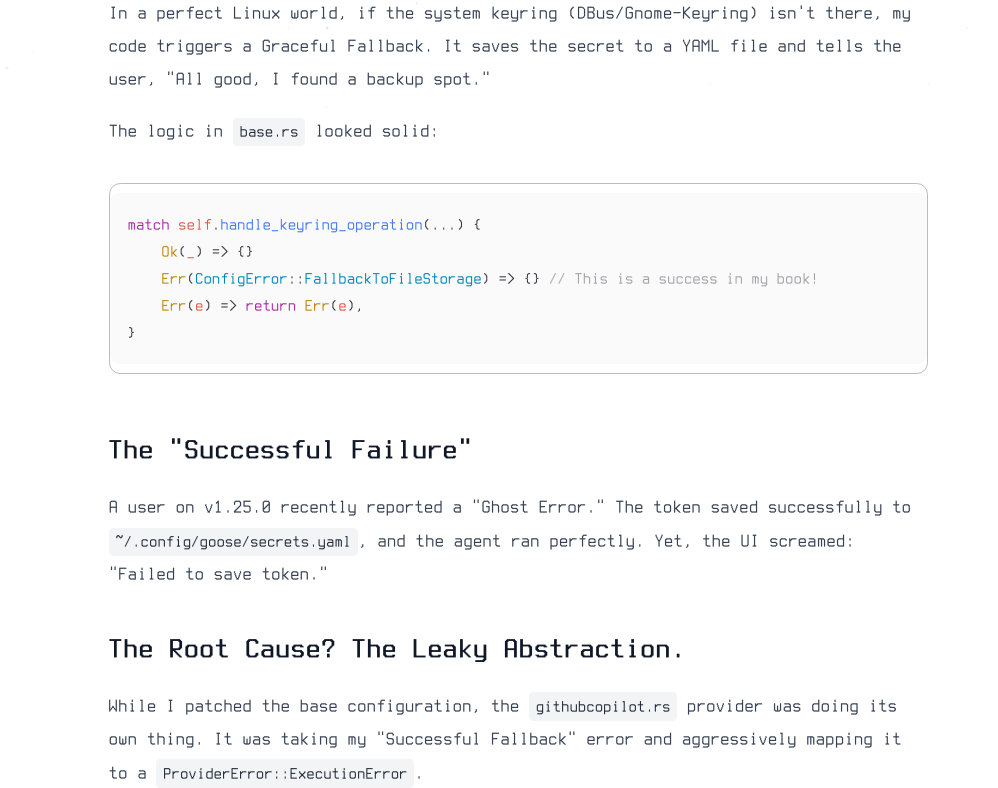
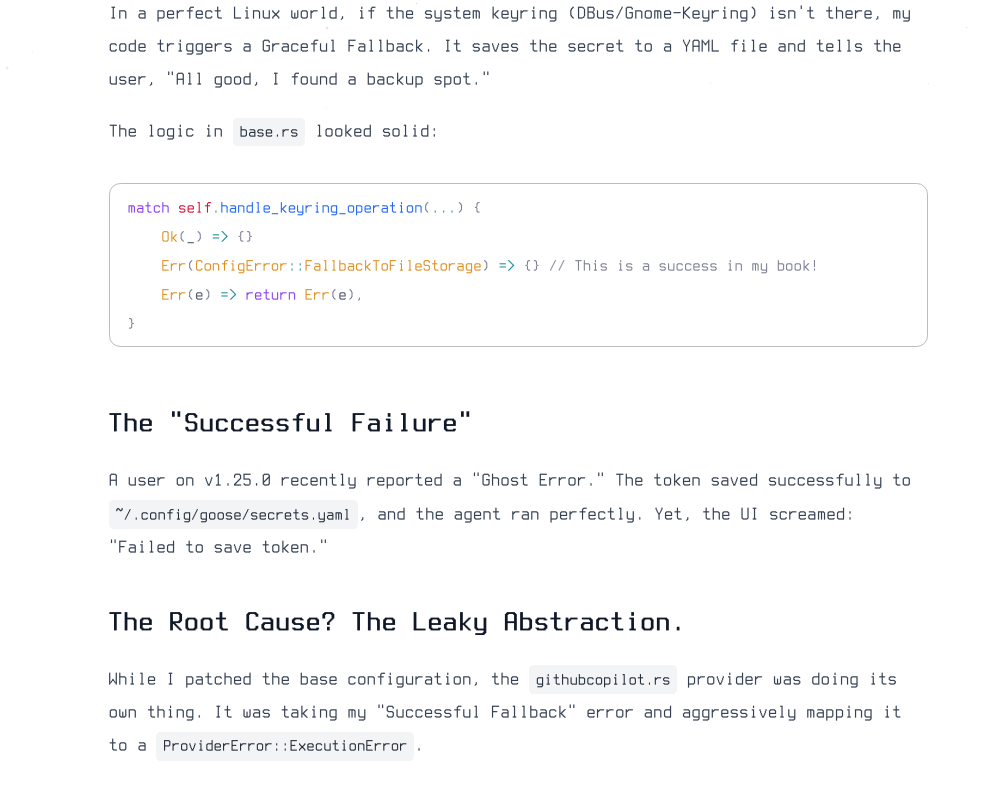
Before and after one commit to sheikhlimon/limon-portfolio, a Next.js app: page /posts/2026-02-25-wsl-oauth-failure in a window 1280 px wide. Shown: the part 653-1441 px from the top of the page, without its empty margins (122-1120 px from the left). Built offline with nearby package versions, Linux system fonts and the light colour scheme.

Commit message:
fix: Shiki code block dark mode and transparent backgrounds (#2)
* fix: use catppuccin themes for shiki, remove padding overrides

* fix: proper shiki integration with transparent backgrounds

* fix: shiki transparent background and padding

```diff
--- a/app/components/CodeBlock.tsx
+++ b/app/components/CodeBlock.tsx
@@ -16,8 +16,8 @@ export default function CodeBlock({ code, language }: CodeBlockProps) {
       const html = await codeToHtml(code, {
         lang: language as "bash" | "diff" | "rust" | "text" | "typescript" | "javascript",
         themes: {
-          light: "one-light",
-          dark: "one-dark-pro",
+          light: "catppuccin-latte",
+          dark: "catppuccin-mocha",
         },
       })
       setHighlighted(html)
@@ -27,8 +27,8 @@ export default function CodeBlock({ code, language }: CodeBlockProps) {
 
   if (!highlighted) {
     return (
-      <div className="border border-zinc-400/70 dark:border-zinc-500/50 rounded-lg p-0 my-4 overflow-hidden min-w-0 w-full max-w-full bg-gray-50 dark:bg-gray-900">
-        <pre className="font-mono text-sm whitespace-pre overflow-x-auto p-4">
+      <div className="border border-zinc-400/70 dark:border-zinc-500/50 rounded-lg my-4 overflow-hidden min-w-0 w-full max-w-full">
+        <pre className="font-mono text-sm whitespace-pre overflow-x-auto p-4 bg-gray-50 dark:bg-[#1e1e2e]">
           <code className="text-gray-700 dark:text-gray-300">{code}</code>
         </pre>
       </div>
--- a/app/globals.css
+++ b/app/globals.css
@@ -334,30 +334,19 @@
   overflow-x: auto;
 }
 
-/* Override shiki theme backgrounds */
+/* Shiki dual-theme: transparent background, syntax colors via CSS variables */
 .shiki,
-.shiki code {
-  padding: 0 !important;
+.shiki code,
+.shiki span {
+  background: transparent !important;
 }
 
-/* Shiki code block overflow handling */
 .shiki {
-  max-width: 100% !important;
+  padding: 0 1rem !important;
   overflow-x: auto !important;
-  min-width: 0 !important;
 }
 
-.shiki code {
-  display: block !important;
-  white-space: pre !important;
-  max-width: 100% !important;
-  min-width: 0 !important;
-  padding: 1rem !important;
+.dark .shiki,
+.dark .shiki span {
+  color: var(--shiki-dark) !important;
 }
-
-/* Prose pre with shiki */
-.prose pre:has(.shiki) {
-  overflow-x: auto;
-  max-width: 100%;
-  margin: 1rem 0;
-}
```
Also changed, not shown: .claude/CLAUDE.md.
